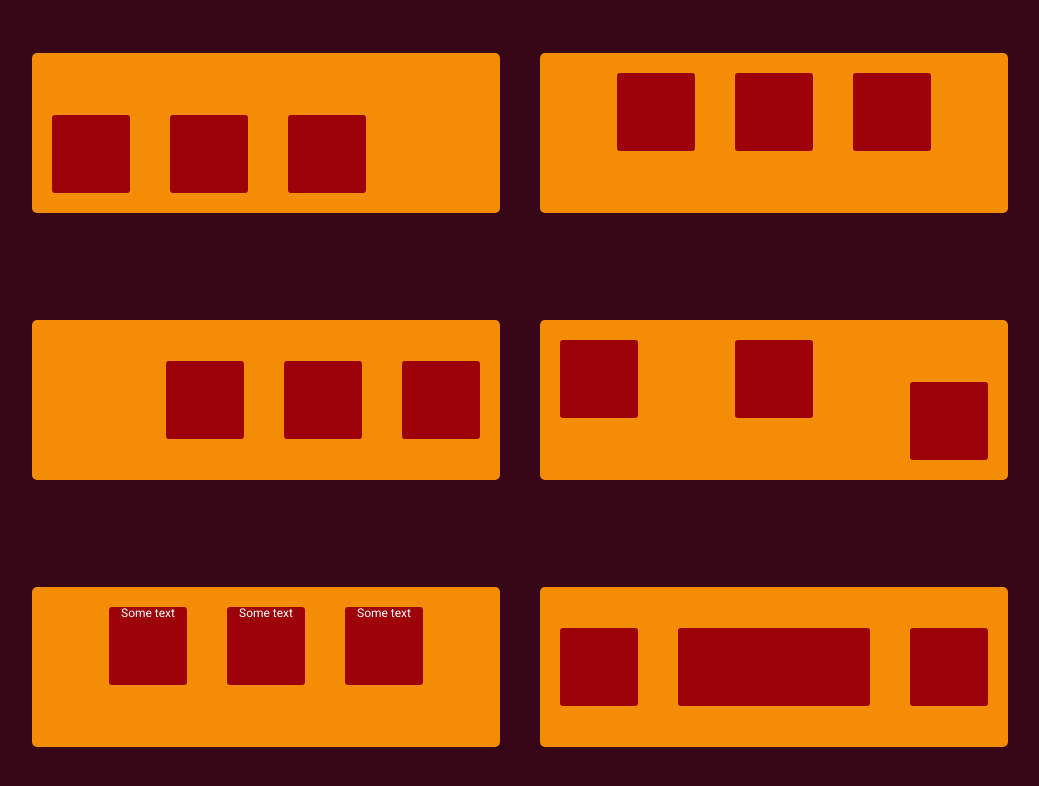
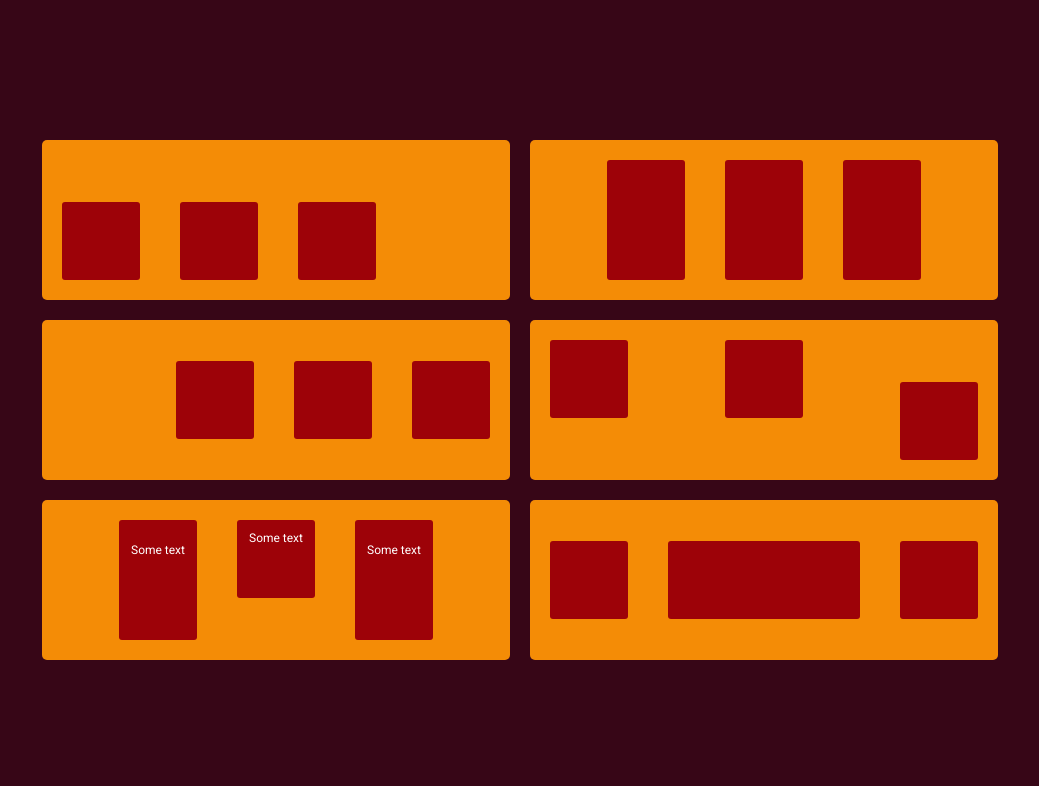
Before and after one commit to agorbacheva-y/flexbox-properties, a plain HTML site: page index.html in a window 1280 px wide. Shown: the whole page, without its empty margins (120-1159 px from the left). Drawn offline with Linux system fonts and the light colour scheme.

Commit message:
edit positioning of square__insides

```diff
--- a/styles/index.css
+++ b/styles/index.css
@@ -5,23 +5,25 @@
 
     display: flex;
     justify-content: center;
-    align-items: center;
+    align-content: center;
     flex-wrap: wrap;
+    gap: 20px;
 }
 
+/* orange square container */
 .square {
     background-color: #F48C06;
     min-width: 468px;
-    height: 160px;
+    min-height: 160px;
     border-radius: 5px;
-    margin: 20px 20px;
     display: flex;
 }
 
+/* red squares inside orange container */
 .square__inside {
     background-color: #9D0208;
     min-width: 78px;
-    height: 78px;
+    min-height: 78px;
     border-radius: 3px;
     margin: 20px;
 
@@ -29,6 +31,7 @@
     color: white;
     text-align: center;
     font-size: 12px;
+    line-height: 5;
 }
 
 .square--one {
@@ -48,6 +51,7 @@
 
 .square--four {
     justify-content: space-between;
+    align-items: flex-start;
 }
 
 .square--last {
@@ -64,7 +68,8 @@
 }
 
 .square--shrink {
-    flex-shrink: 1.5;
+    line-height: 3;
+    max-height: 64px;
 }
 
 .square--six {
```
